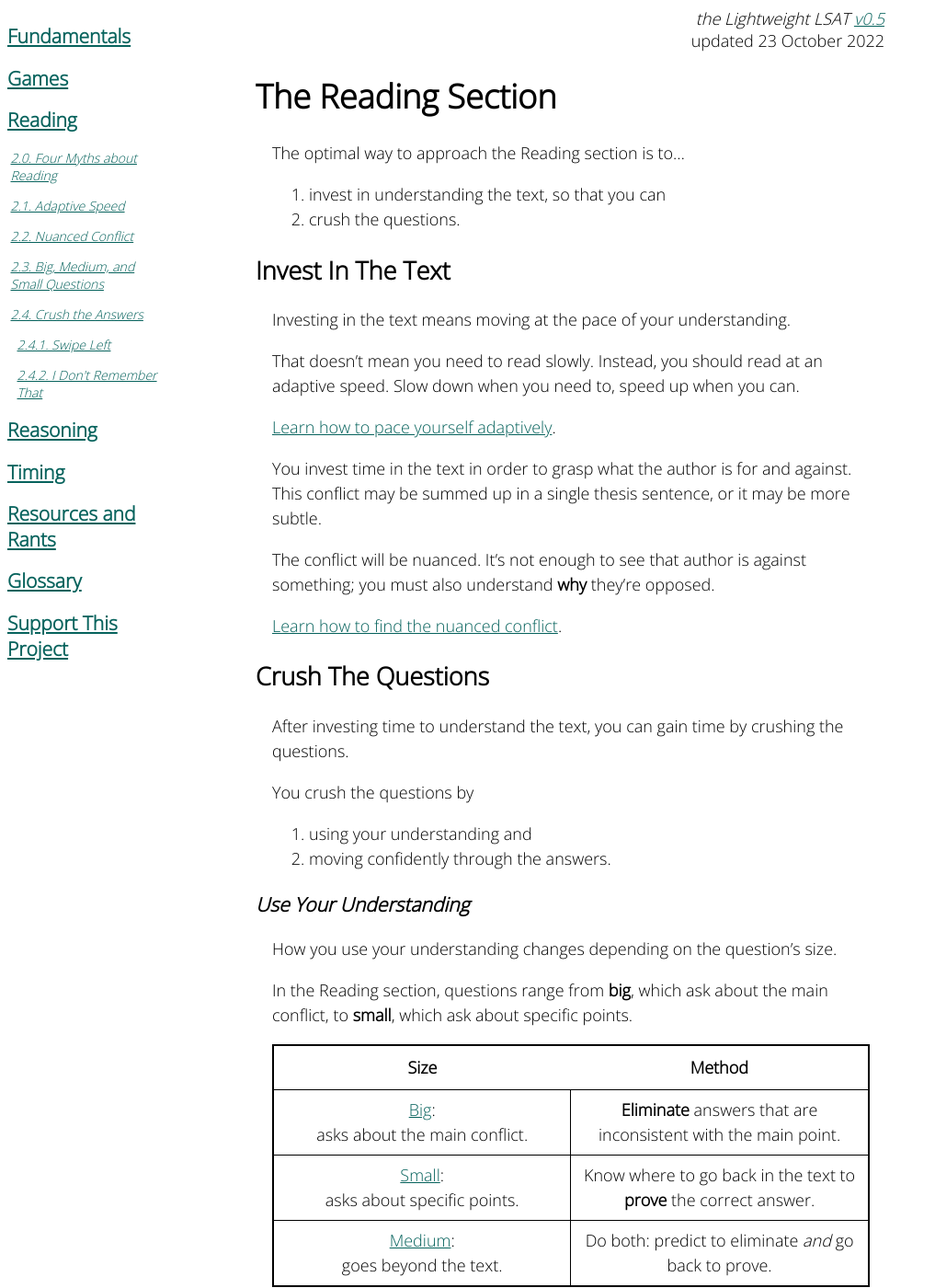
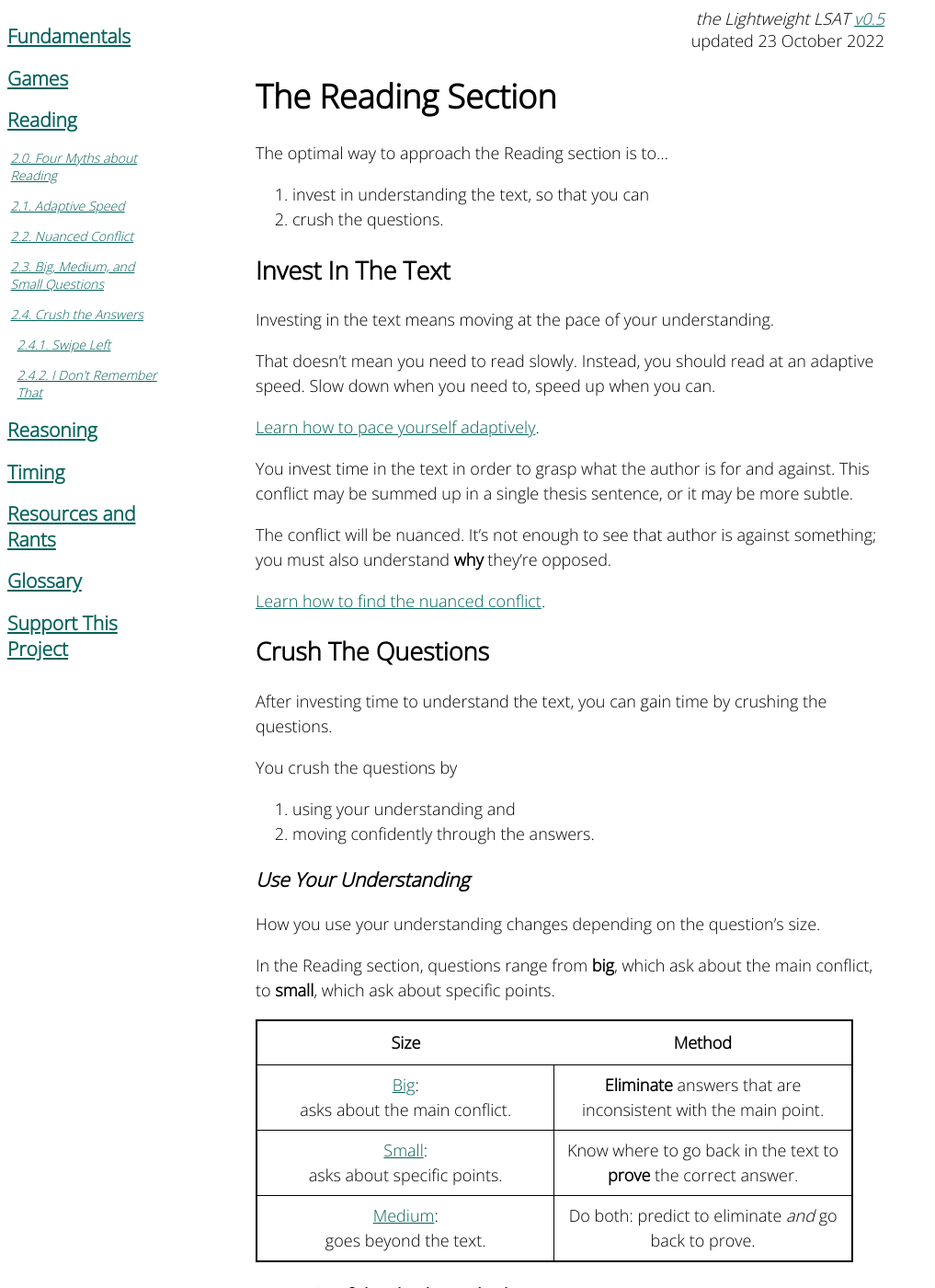
Before and after one commit to gpdowney/lightweightLSAT, a Jekyll site: the page built from pages/read/read.md, in a window 1280 px wide and 1400 px high. Shown: the whole window at 92% size, without its empty margins (0-1017 px from the left). Built offline with Jekyll 4.4.1, drawn with Linux system fonts in a browser that asks for light colours.

Commit message:
removed extra margins

```diff
--- a/_sass/main.scss
+++ b/_sass/main.scss
@@ -70,11 +70,6 @@ h3{
     font-style: italic;
 }
 
-/* to indent paragraphs by default */
-p{
-    margin-left: 1em;
-}
-
 /* first sublevel in Nav */
 .toc_one{
     margin-left: .25em;
@@ -99,11 +94,6 @@ strong{
 /* unordered lists to simple dot */
 ul{
     list-style: "\25E6 \0020 \0020";
-}
-
-/* align lists with text */
-ul, ol{
-    margin-left: 1em;
 }
 
 // make second indent shorter
@@ -144,7 +134,6 @@ table {
     width: 95%;
     border: 2px solid black;
     border-collapse: collapse;
-    margin: 1em;
     background-color: white;
 }
 
```
